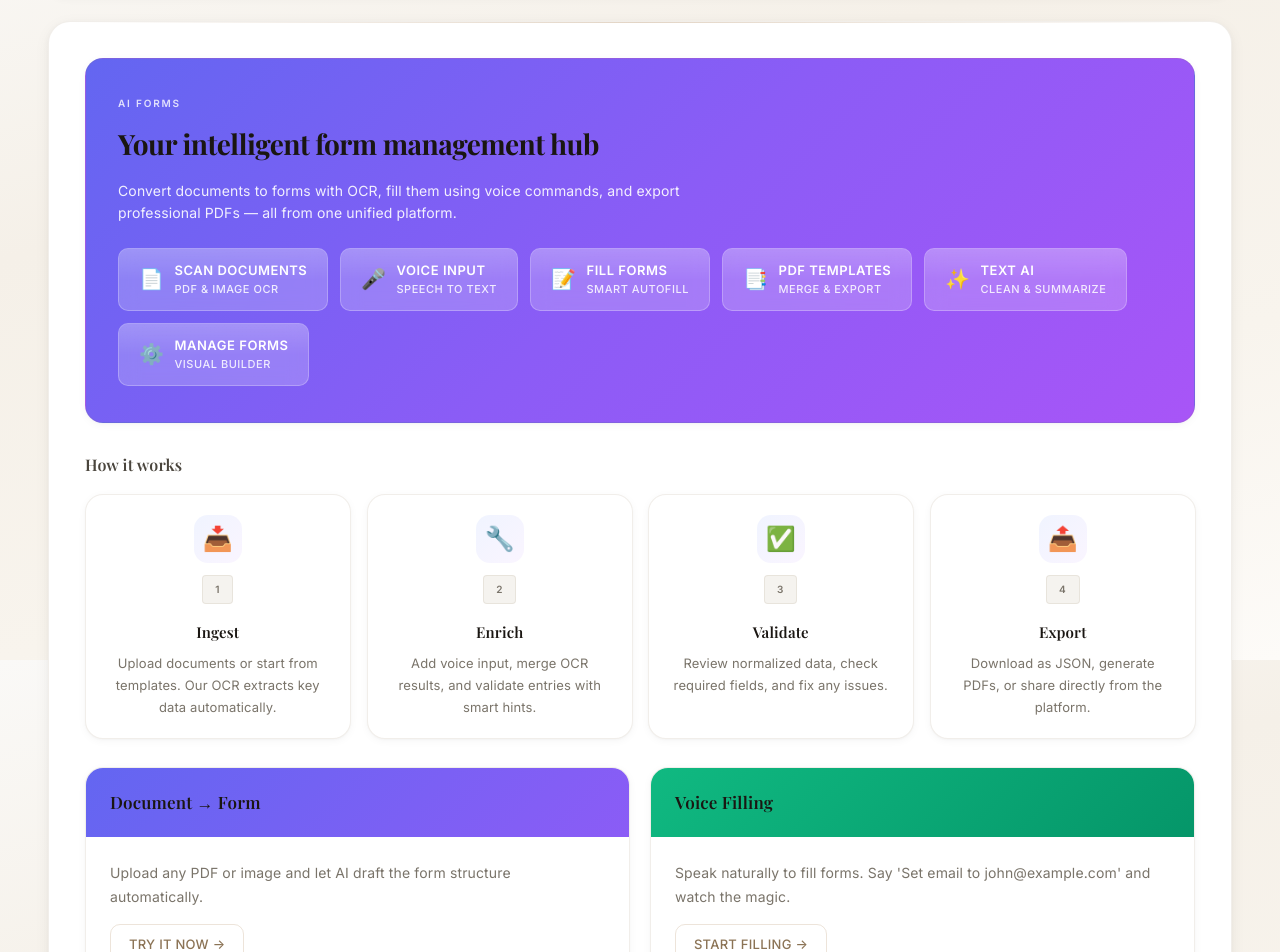
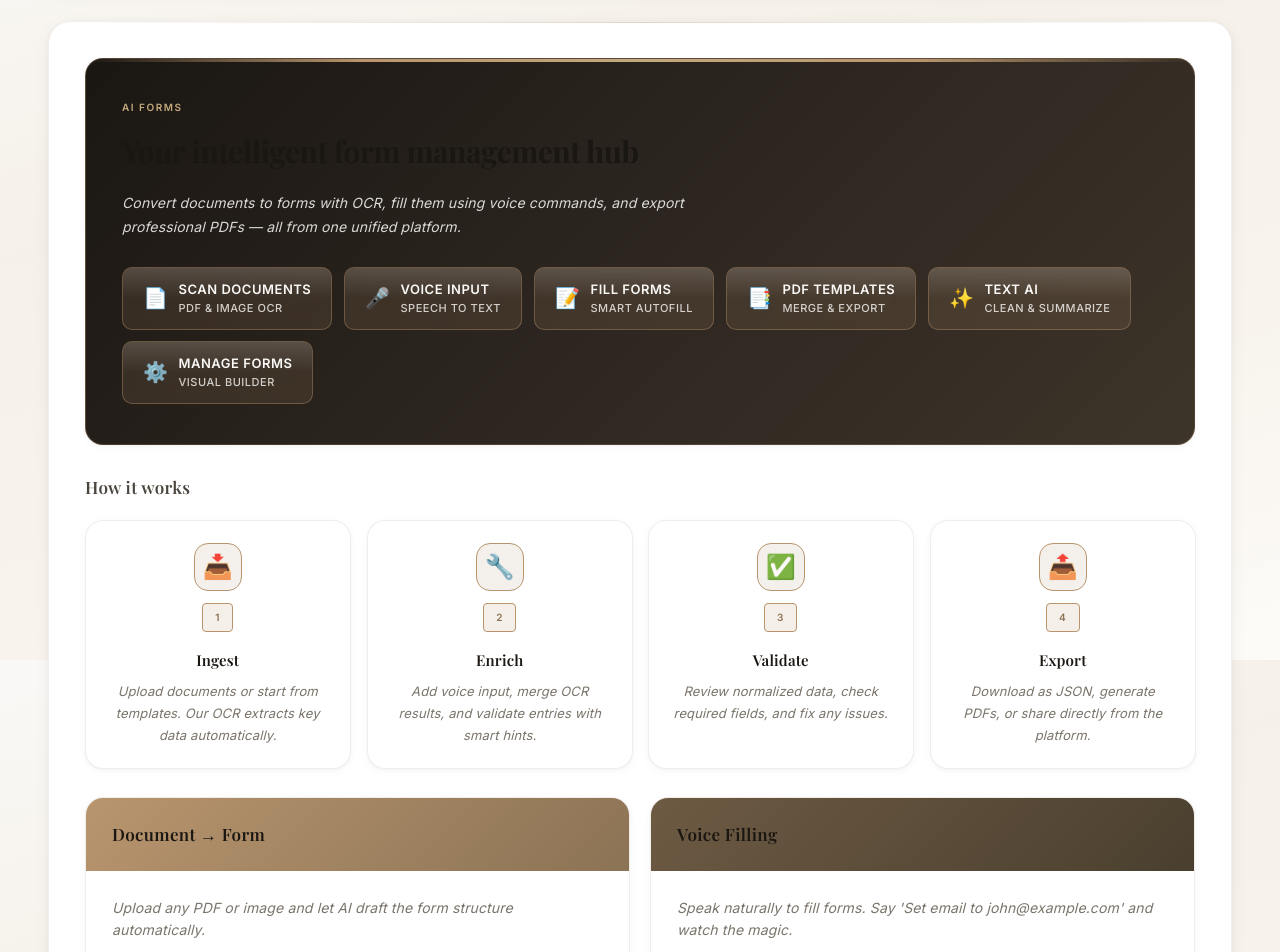
Before and after one commit to ElevateDynasty/Ai-Form, a React (Vite) app in the folder frontend/: page / in a window 1280 px wide. Shown: the part 140-1092 px from the top of the page. Built offline with nearby package versions, Linux system fonts and the light colour scheme; no server answers; sample sign-in values are in the browser's storage.

Commit message:
fix: update Dashboard with old money theme - remove conflicting purple gradients

```diff
--- a/frontend/src/main.jsx
+++ b/frontend/src/main.jsx
@@ -41,45 +41,57 @@ function Dashboard(){
       description: t("doc_to_form_desc"),
       link: "/forms/manage",
       cta: t("try_now"),
-      gradient: "linear-gradient(135deg, #6366f1 0%, #8b5cf6 100%)",
+      gradient: "linear-gradient(135deg, #b8956e 0%, #8b7355 100%)",
     },
     {
       title: t("voice_filling"),
       description: t("voice_filling_desc"),
       link: "/forms",
       cta: t("start_filling"),
-      gradient: "linear-gradient(135deg, #10b981 0%, #059669 100%)",
+      gradient: "linear-gradient(135deg, #6d5a43 0%, #4a3f2f 100%)",
     },
     {
       title: t("smart_export"),
       description: t("smart_export_desc"),
       link: "/forms",
       cta: t("view_forms"),
-      gradient: "linear-gradient(135deg, #f59e0b 0%, #d97706 100%)",
+      gradient: "linear-gradient(135deg, #c4a97d 0%, #a08050 100%)",
     },
     {
       title: t("text_ai"),
       description: t("text_ai_desc"),
       link: "/llm",
       cta: t("open_ai_tools"),
-      gradient: "linear-gradient(135deg, #ec4899 0%, #be185d 100%)",
+      gradient: "linear-gradient(135deg, #8b7355 0%, #6d5a43 100%)",
     },
   ];
 
   return (
     <div className="dashboard animate-slide-up">
-      {/* Hero Section */}
+      {/* Hero Section - Old Money Theme */}
       <div className="card" style={{
-        background: "linear-gradient(135deg, #6366f1 0%, #8b5cf6 50%, #a855f7 100%)",
-        color: "white",
+        background: "linear-gradient(135deg, #1a1612 0%, #2d2620 50%, #3d3429 100%)",
+        color: "#faf9f7",
         marginBottom: 28,
-        padding: "36px 32px"
+        padding: "40px 36px",
+        border: "1px solid rgba(184, 149, 110, 0.3)",
+        position: "relative",
+        overflow: "hidden"
       }}>
-        <p className="eyebrow" style={{ color: "rgba(255,255,255,0.8)" }}>{t("app_name")}</p>
-        <h2 style={{ fontSize: 28, fontWeight: 700, margin: "8px 0 12px", letterSpacing: "-0.5px" }}>
+        {/* Decorative gold accent */}
+        <div style={{
+          position: "absolute",
+          top: 0,
+          left: 0,
+          right: 0,
+          height: 3,
+          background: "linear-gradient(90deg, transparent, #b8956e, #c4a97d, #b8956e, transparent)"
+        }} />
+        <p className="eyebrow" style={{ color: "#c4a97d", fontWeight: 600, letterSpacing: "0.15em" }}>{t("app_name")}</p>
+        <h2 style={{ fontSize: 30, fontWeight: 700, margin: "10px 0 14px", letterSpacing: "-0.5px", fontFamily: "'Playfair Display', Georgia, serif" }}>
           {t("welcome_title")}
         </h2>
-        <p style={{ opacity: 0.9, maxWidth: 600, marginBottom: 24, lineHeight: 1.6 }}>
+        <p style={{ opacity: 0.85, maxWidth: 600, marginBottom: 28, lineHeight: 1.7, fontStyle: "italic" }}>
           {t("welcome_subtitle")}
         </p>
         <div style={{ display: "flex", flexWrap: "wrap", gap: 12 }}>
@@ -89,20 +101,29 @@ function Dashboard(){
               to={action.to}
               className="btn"
               style={{
-                background: "rgba(255,255,255,0.2)",
+                background: "rgba(184, 149, 110, 0.15)",
                 backdropFilter: "blur(10px)",
-                color: "white",
-                border: "1px solid rgba(255,255,255,0.25)",
+                color: "#faf9f7",
+                border: "1px solid rgba(184, 149, 110, 0.4)",
                 display: "flex",
                 alignItems: "center",
                 gap: 10,
                 padding: "12px 20px",
+                transition: "all 0.3s ease"
+              }}
+              onMouseEnter={(e) => {
+                e.currentTarget.style.background = "rgba(184, 149, 110, 0.3)";
+                e.currentTarget.style.borderColor = "#b8956e";
+              }}
+              onMouseLeave={(e) => {
+                e.currentTarget.style.background = "rgba(184, 149, 110, 0.15)";
+                e.currentTarget.style.borderColor = "rgba(184, 149, 110, 0.4)";
               }}
             >
               <span style={{ fontSize: 20 }}>{action.icon}</span>
               <div style={{ textAlign: "left" }}>
                 <span style={{ fontWeight: 600, display: "block" }}>{action.label}</span>
-                <span style={{ fontSize: 11, opacity: 0.85 }}>{action.helper}</span>
+                <span style={{ fontSize: 11, opacity: 0.8 }}>{action.helper}</span>
               </div>
             </Link>
           ))}
@@ -111,15 +132,27 @@ function Dashboard(){
 
       {/* Workflow Steps */}
       <div style={{ marginBottom: 28 }}>
-        <h3 style={{ fontSize: 16, fontWeight: 600, marginBottom: 16, color: "var(--text-secondary)" }}>{t("how_it_works")}</h3>
+        <h3 style={{ fontSize: 17, fontWeight: 600, marginBottom: 18, color: "var(--text-secondary)", fontFamily: "'Playfair Display', Georgia, serif", letterSpacing: "0.02em" }}>{t("how_it_works")}</h3>
         <div className="grid" style={{ gridTemplateColumns: "repeat(4, 1fr)", gap: 16 }}>
           {workflow.map((step, idx)=>(
-            <div key={step.title} className="card" style={{ padding: 20, textAlign: "center" }}>
+            <div key={step.title} className="card" style={{ padding: 22, textAlign: "center", border: "1px solid var(--border)", transition: "all 0.3s ease" }}
+              onMouseEnter={(e) => {
+                e.currentTarget.style.borderColor = "var(--gold)";
+                e.currentTarget.style.transform = "translateY(-4px)";
+                e.currentTarget.style.boxShadow = "0 8px 24px rgba(184, 149, 110, 0.15)";
+              }}
+              onMouseLeave={(e) => {
+                e.currentTarget.style.borderColor = "var(--border)";
+                e.currentTarget.style.transform = "translateY(0)";
+                e.currentTarget.style.boxShadow = "var(--shadow)";
+              }}
+            >
               <div style={{
                 width: 48,
                 height: 48,
                 borderRadius: 14,
-                background: "linear-gradient(135deg, #f0f4ff 0%, #faf5ff 100%)",
+                background: "linear-gradient(135deg, var(--gold-light) 0%, var(--primary-light) 100%)",
+                border: "1px solid var(--gold)",
                 display: "flex",
                 alignItems: "center",
                 justifyContent: "center",
@@ -128,9 +161,9 @@ function Dashboard(){
               }}>
                 {step.icon}
               </div>
-              <span className="badge" style={{ marginBottom: 8 }}>{idx + 1}</span>
-              <h4 style={{ margin: "8px 0 6px", fontSize: 15 }}>{step.title}</h4>
-              <p className="muted" style={{ fontSize: 13, margin: 0 }}>{step.detail}</p>
+              <span className="badge" style={{ marginBottom: 8, background: "var(--gold-light)", color: "var(--primary)", border: "1px solid var(--gold)" }}>{idx + 1}</span>
+              <h4 style={{ margin: "8px 0 6px", fontSize: 15, fontFamily: "'Playfair Display', Georgia, serif" }}>{step.title}</h4>
+              <p className="muted" style={{ fontSize: 13, margin: 0, fontStyle: "italic" }}>{step.detail}</p>
             </div>
           ))}
         </div>
@@ -139,17 +172,33 @@ function Dashboard(){
       {/* Feature Highlights */}
       <div className="grid" style={{ gridTemplateColumns: "repeat(2, 1fr)", gap: 20 }}>
         {highlights.map(card => (
-          <div key={card.title} className="card" style={{ padding: 0, overflow: "hidden" }}>
+          <div key={card.title} className="card" style={{ padding: 0, overflow: "hidden", border: "1px solid var(--border)", transition: "all 0.3s ease" }}
+            onMouseEnter={(e) => {
+              e.currentTarget.style.borderColor = "var(--gold)";
+              e.currentTarget.style.transform = "translateY(-2px)";
+            }}
+            onMouseLeave={(e) => {
+              e.currentTarget.style.borderColor = "var(--border)";
+              e.currentTarget.style.transform = "translateY(0)";
+            }}
+          >
             <div style={{
               background: card.gradient,
-              padding: "20px 24px",
-              color: "white"
+              padding: "22px 26px",
+              color: "#faf9f7"
             }}>
-              <h4 style={{ margin: 0, fontSize: 17, fontWeight: 600 }}>{card.title}</h4>
+              <h4 style={{ margin: 0, fontSize: 17, fontWeight: 600, fontFamily: "'Playfair Display', Georgia, serif", letterSpacing: "0.02em" }}>{card.title}</h4>
             </div>
-            <div style={{ padding: 24 }}>
-              <p className="muted" style={{ marginBottom: 16, minHeight: 44 }}>{card.description}</p>
-              <Link to={card.link} className="btn btn-ghost" style={{ padding: "10px 18px" }}>
+            <div style={{ padding: 26 }}>
+              <p className="muted" style={{ marginBottom: 18, minHeight: 44, fontStyle: "italic", lineHeight: 1.6 }}>{card.description}</p>
+              <Link to={card.link} className="btn btn-ghost" style={{ padding: "10px 18px", borderColor: "var(--gold)", color: "var(--primary)" }}
+                onMouseEnter={(e) => {
+                  e.currentTarget.style.background = "var(--gold-light)";
+                }}
+                onMouseLeave={(e) => {
+                  e.currentTarget.style.background = "transparent";
+                }}
+              >
                 {card.cta} →
               </Link>
             </div>
```
